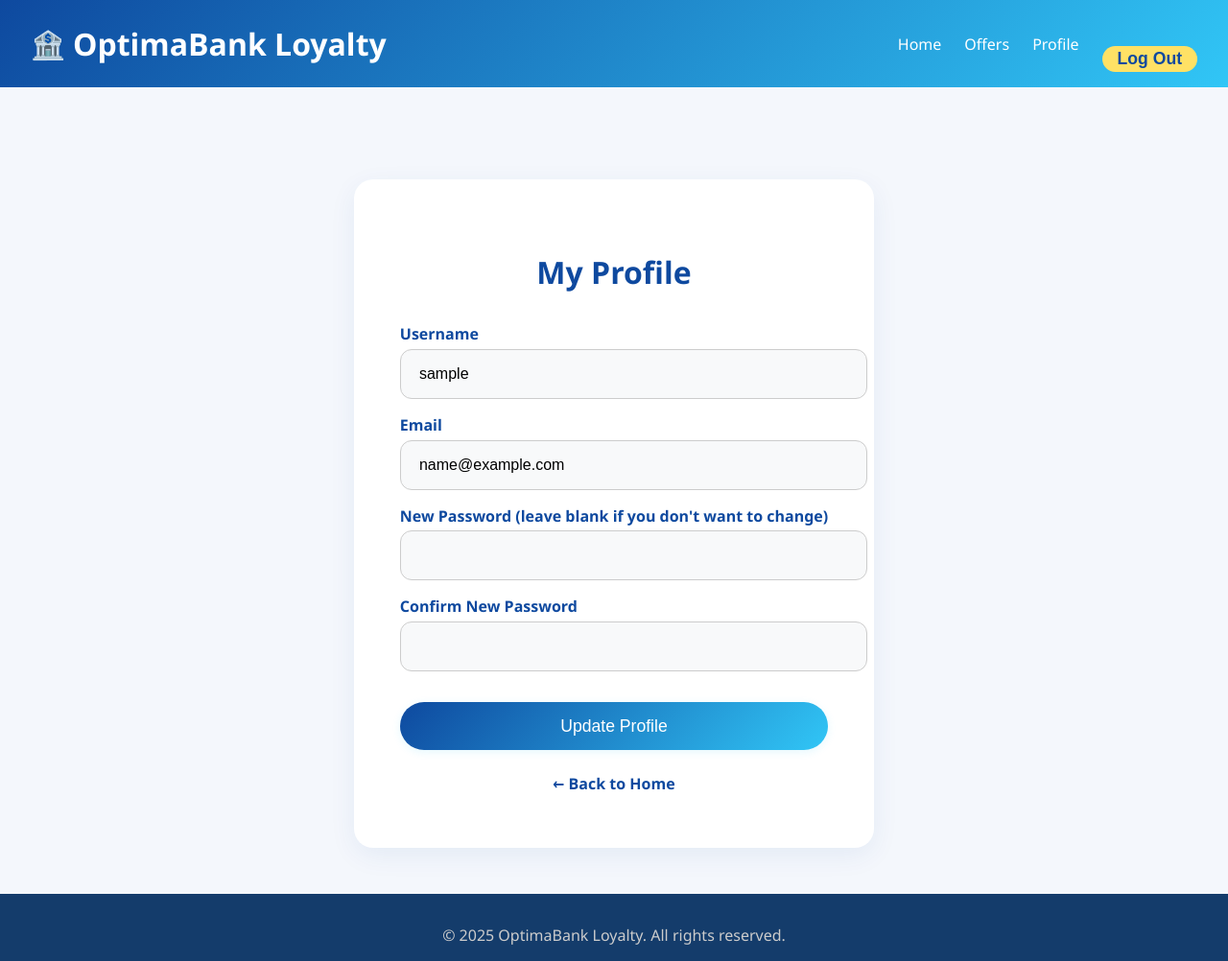
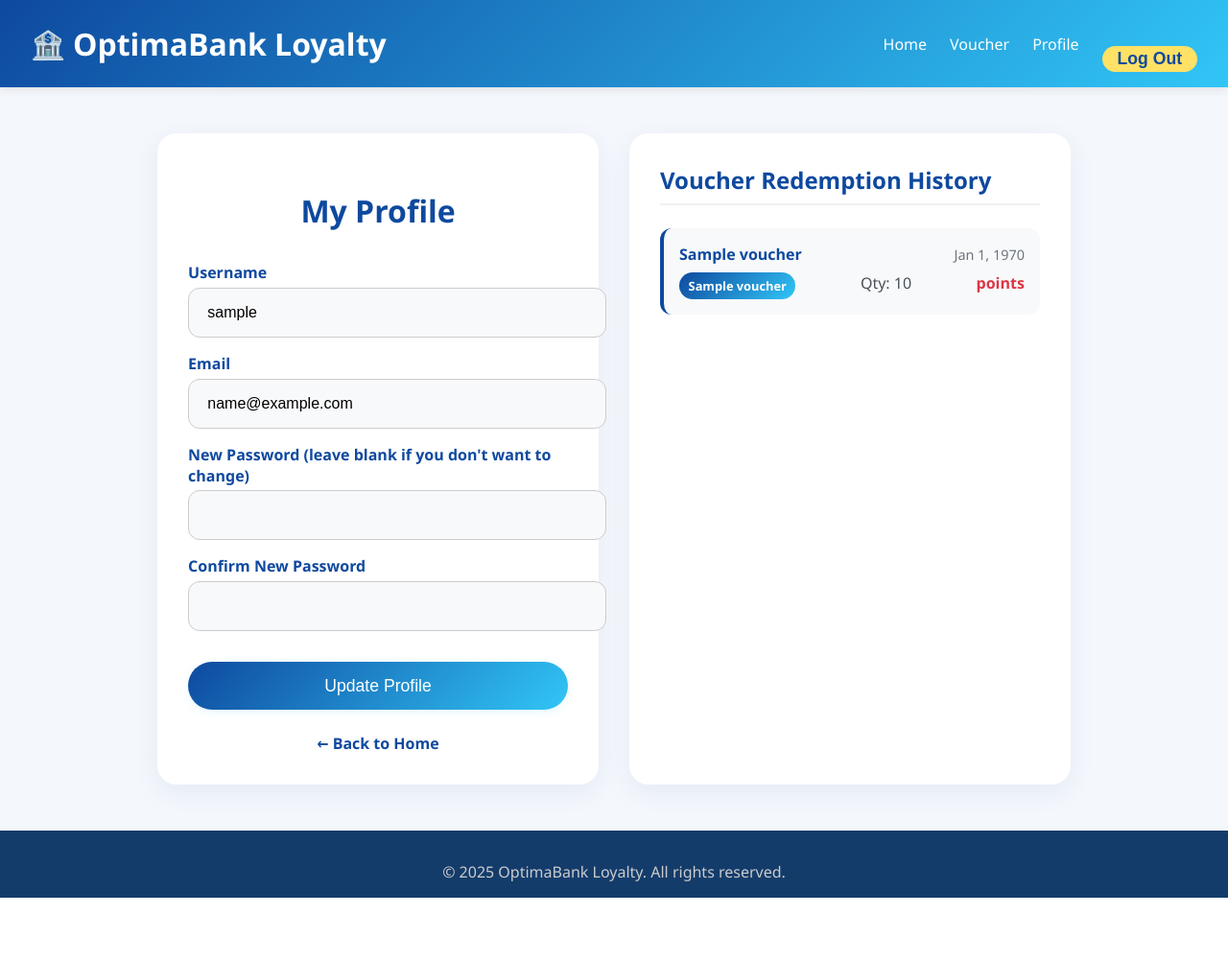
Before and after one commit to FarizRohizad/gift1bankvoucher, a PHP site: page /profile.php in a window 1280 px wide. Shown: the whole page at 96% size. After the commit the page ends 936 px from the top, so only its background shows below. Run offline with PHP 8.4, Linux system fonts and the light colour scheme; the visitor is signed in with stand-in values (Sample User, id 1); tables that the repository leaves empty or names only in its code hold one stand-in row (values such as "Sample post"); data that the repository does not hold is empty; some libraries are stand-ins or nearby versions.

Commit message:
Update profile.php

```diff
--- a/profile.php
+++ b/profile.php
@@ -54,6 +54,7 @@
     }
 }
 
+// Fetch user details
 $stmt = $conn->prepare("SELECT User_Name, User_Email FROM users WHERE User_ID = ?");
 $stmt->bind_param("i", $userID);
 $stmt->execute();
@@ -65,6 +66,19 @@
 }
 
 $user = $result->fetch_assoc();
+
+// Fetch voucher redemption history
+$history_query = $conn->prepare("
+    SELECT h.*, v.name as voucher_name, v.categoryName
+    FROM History h
+    JOIN Voucher v ON h.voucherID = v.voucherID
+    WHERE h.userId = ?
+    ORDER BY h.dateBuy DESC
+");
+$history_query->bind_param("i", $userID);
+$history_query->execute();
+$history_result = $history_query->get_result();
+$redemption_history = $history_result->fetch_all(MYSQLI_ASSOC);
 ?>
 
 <!DOCTYPE html>
@@ -95,6 +109,7 @@
         display: flex;
         justify-content: space-between;
         align-items: center;
+        box-shadow: 0 2px 10px rgba(0,0,0,0.1);
     }
 
     .logo {
@@ -142,16 +157,36 @@
 }
 
 
-    /* ===== MAIN CARD ===== */
-    main {
+    /* ===== MAIN CONTENT ===== */
+    .main-container {
         flex: 1;
-        max-width: 700px;
-        margin: 6rem auto 3rem;
+        max-width: 1200px;
+        margin: 3rem auto;
+        padding: 0 1.5rem;
+        display: flex;
+        gap: 2rem;
+    }
+
+    /* ===== PROFILE SECTION ===== */
+    .profile-section {
+        flex: 1;
         background: white;
-        padding: 3rem 3rem 3.5rem;
+        padding: 2rem;
         border-radius: 20px;
         box-shadow: 0 8px 28px rgba(14,73,159,0.07);
     }
+
+    /* ===== HISTORY SECTION ===== */
+    .history-section {
+        flex: 1;
+        background: white;
+        padding: 2rem;
+        border-radius: 20px;
+        box-shadow: 0 8px 28px rgba(14,73,159,0.07);
+        max-height: 700px;
+        overflow-y: auto;
+    }
+
     h2 {
         color: #0e499f;
         text-align: center;
@@ -250,35 +285,154 @@
         color: #ccc;
     }
 
+    /* ===== VOUCHER HISTORY ===== */
+    .history-header {
+        display: flex;
+        justify-content: space-between;
+        align-items: center;
+        margin-bottom: 1.5rem;
+        padding-bottom: 0.5rem;
+        border-bottom: 2px solid #f0f0f0;
+    }
+
+    .history-header h3 {
+        color: #0e499f;
+        margin: 0;
+        font-size: 1.5rem;
+    }
+
+    .history-table {
+        width: 100%;
+        border-collapse: collapse;
+        margin-top: 1rem;
+    }
+
+    .history-table th,
+    .history-table td {
+        padding: 0.8rem;
+        text-align: left;
+        border-bottom: 1px solid #eaeaea;
+    }
+
+    .history-table th {
+        background-color: #f4f7fc;
+        color: #0e499f;
+        font-weight: 600;
+        position: sticky;
+        top: 0;
+    }
+
+    .history-table tr:hover {
+        background-color: #f8f9fa;
+    }
+
+    .no-history {
+        text-align: center;
+        padding: 2rem;
+        color: #6c757d;
+        font-style: italic;
+    }
+
+    .category-badge {
+        display: inline-block;
+        padding: 0.3rem 0.6rem;
+        border-radius: 50px;
+        font-size: 0.8rem;
+        font-weight: 600;
+        background: linear-gradient(135deg, #0e499f, #31c6f6);
+        color: white;
+    }
+
+    .cost-cell {
+        color: #dc3545;
+        font-weight: 600;
+    }
+
+    .history-item {
+        margin-bottom: 1rem;
+        padding: 1rem;
+        border-radius: 12px;
+        background: #f8f9fa;
+        border-left: 4px solid #0e499f;
+    }
+
+    .history-item-header {
+        display: flex;
+        justify-content: space-between;
+        align-items: center;
+        margin-bottom: 0.5rem;
+    }
+
+    .history-item-name {
+        font-weight: 600;
+        color: #0e499f;
+    }
+
+    .history-item-date {
+        color: #6c757d;
+        font-size: 0.9rem;
+    }
+
+    .history-item-details {
+        display: flex;
+        justify-content: space-between;
+        color: #495057;
+    }
+
     /* ===== RESPONSIVE ===== */
+    @media(max-width: 992px) {
+        .main-container {
+            flex-direction: column;
+        }
+
+        .profile-section, .history-section {
+            max-height: none;
+        }
+    }
+
     @media(max-width: 640px) {
-        main {
-            margin: 6rem 1rem 3rem;
-            padding: 2rem 1.5rem 2.5rem;
+        .header {
+            padding: 1rem;
+            flex-direction: column;
+            gap: 1rem;
         }
+
         .nav-links {
             gap: 1rem;
         }
+
         .logo {
             font-size: 1.5rem;
         }
-        .logout-btn {
-            padding: 0.4rem 1rem;
-            font-size: 0.9rem;
+
+        .main-container {
+            margin: 1rem auto;
+            padding: 0 1rem;
+        }
+
+        .profile-section, .history-section {
+            padding: 1.5rem;
+        }
+
+        .history-item-header {
+            flex-direction: column;
+            align-items: flex-start;
+        }
+
+        .history-item-details {
+            flex-direction: column;
+            gap: 0.5rem;
         }
     }
     </style>
 </head>
 <body>
 
-
-
-
     <header class="header">
         <div class="logo">OptimaBank Loyalty</div>
         <div class="nav-links">
             <a href="/../home.php">Home</a>
-            <a href="/../rewards.php">Offers</a>
+            <a href="/../rewards.php">Voucher</a>
             <a href="/../profile.php">Profile</a>
             <form method="post" action="/../logout.php" style="display:inline;">
                 <button type="submit" class="logout-btn">Log Out</button>
@@ -286,7 +440,9 @@
         </div>
     </header>
 
-    <main>
+    <div class="main-container">
+        <!-- Profile Section -->
+        <section class="profile-section">
             <h2>My Profile</h2>
 
             <?php if ($error): ?>
@@ -312,7 +468,36 @@
             </form>
 
             <a href="/../home.php" class="back-link">&larr; Back to Home</a>
-    </main>
+        </section>
+
+        <!-- Voucher Redemption History Section -->
+        <section class="history-section">
+            <div class="history-header">
+                <h3>Voucher Redemption History</h3>
+            </div>
+
+            <?php if (!empty($redemption_history)): ?>
+                <?php foreach ($redemption_history as $history): ?>
+                    <div class="history-item">
+                        <div class="history-item-header">
+                            <span class="history-item-name"><?php echo htmlspecialchars($history['voucher_name']); ?></span>
+                            <span class="history-item-date"><?php echo date('M j, Y', strtotime($history['dateBuy'])); ?></span>
+                        </div>
+                        <div class="history-item-details">
+                            <span class="category-badge"><?php echo htmlspecialchars($history['categoryName']); ?></span>
+                            <span>Qty: <?php echo htmlspecialchars($history['quantity']); ?></span>
+                            <span class="cost-cell"><?php echo htmlspecialchars($history['pointCost']); ?> points</span>
+                        </div>
+                    </div>
+                <?php endforeach; ?>
+            <?php else: ?>
+                <div class="no-history">
+                    <p>You haven't redeemed any vouchers yet.</p>
+                    <p><a href="/../rewards.php">Browse available rewards</a></p>
+                </div>
+            <?php endif; ?>
+        </section>
+    </div>
 
     <footer class="footer">
         <p>&copy; <?php echo date("Y"); ?> OptimaBank Loyalty. All rights reserved.</p>
```
Lines whose indentation alone changed are shown as unchanged.
